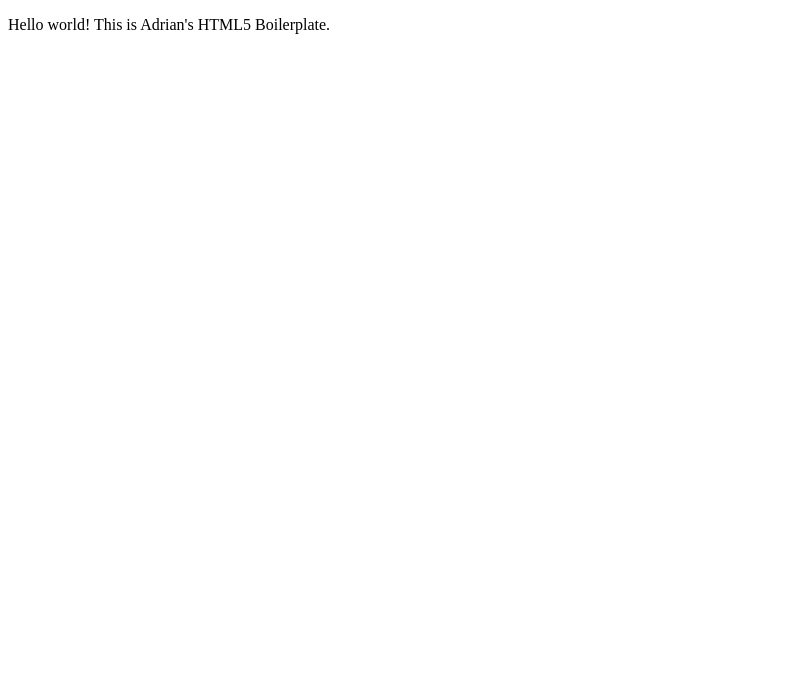
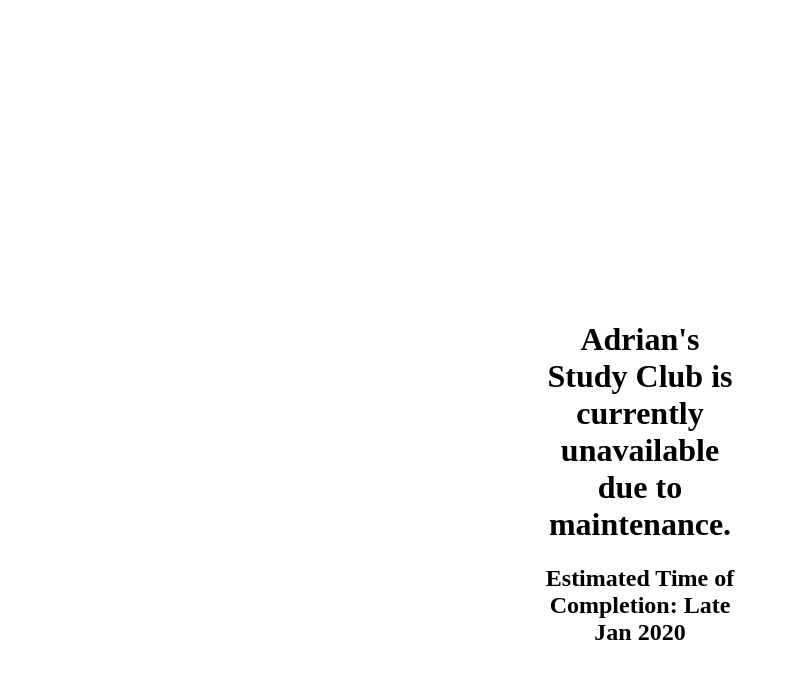
Before and after one commit to aidswidjaja/asc-maintain, a plain HTML site: page index.html in a window 1280 px wide. Shown: the whole page, without its empty margins (0-789 px from the left). Drawn offline with Linux system fonts and the light colour scheme.

Commit message:
Update index.html

```diff
--- a/index.html
+++ b/index.html
@@ -14,8 +14,17 @@
   <link rel="apple-touch-icon" href="icon.png">
   <!-- Place favicon.ico in the root directory -->
 
-  <style>
-  </style>
+<style>
+        .center {
+            width:200px;
+            height:200px;
+            position: fixed;
+            top: 50%;
+            left: 50%;
+            margin-top: -100px;
+            margin-left: -100px;
+        }
+    </style>
 
 
   <meta name="theme-color" content="#fafafa">
@@ -27,7 +36,11 @@
   <![endif]-->
 
   <!-- Add your site or application content here -->
-  <p>Hello world! This is Adrian's HTML5 Boilerplate.</p>
+  <div class="center">
+  <h1><center>Adrian's Study Club is currently unavailable due to maintenance.</center></h1>
+    <h2><center>Estimated Time of Completion: Late Jan 2020</center></h2>
+  </div>
+
 
   <!-- Google Analytics: change UA-XXXXX-Y to be your site's ID.
   <script>
```
